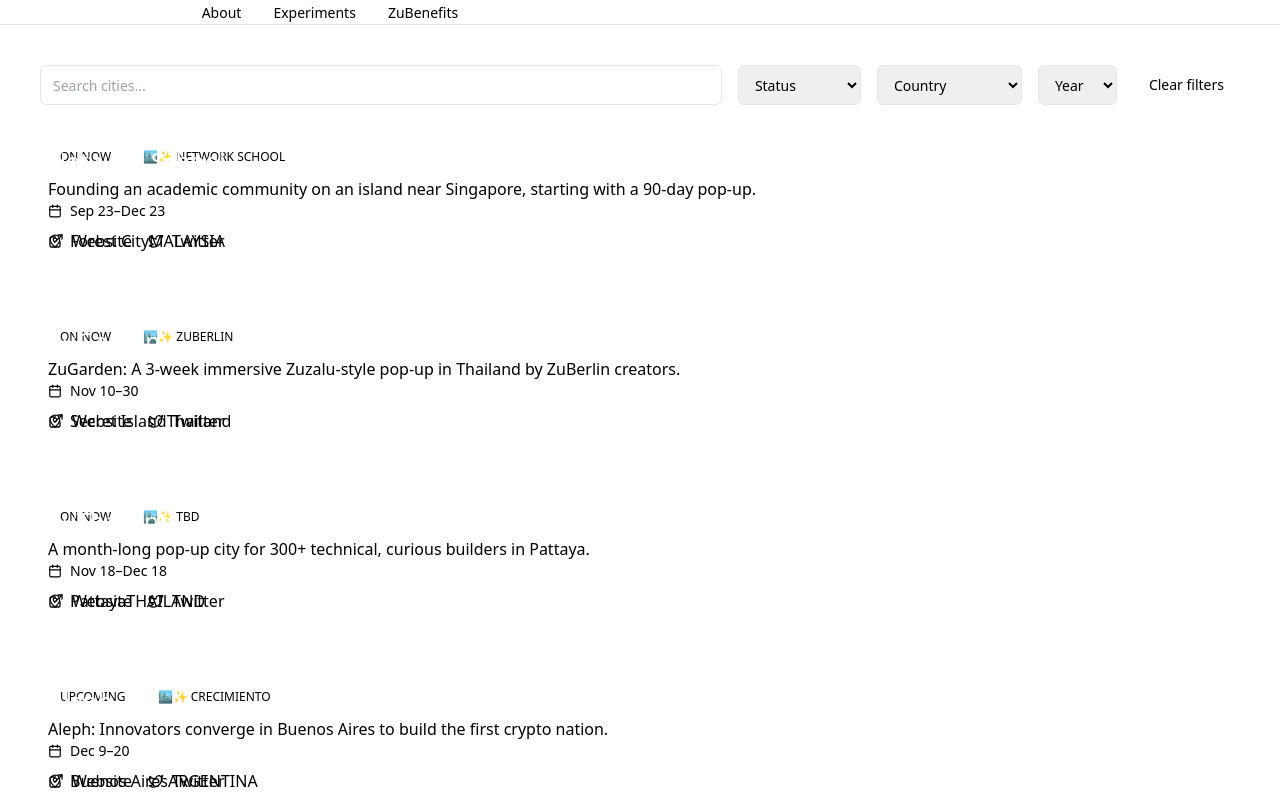
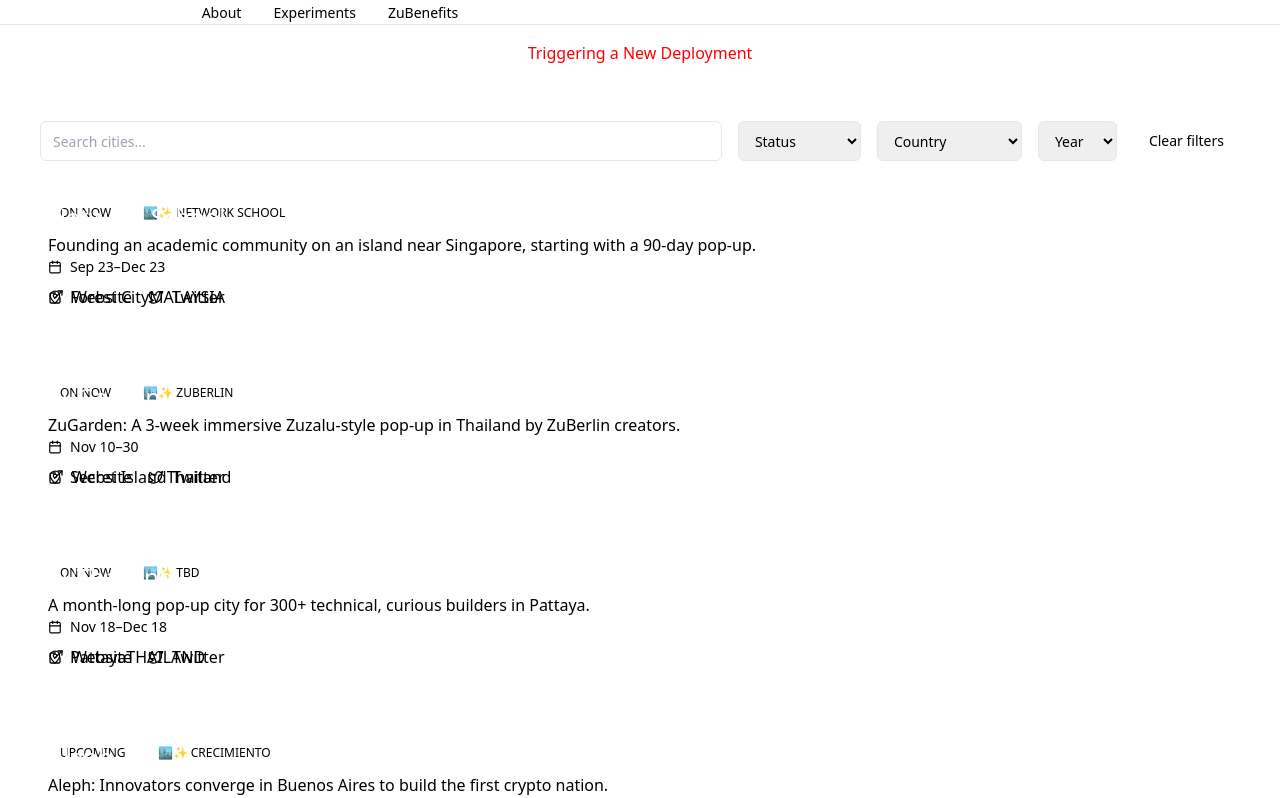
Before and after one commit to tropicalchancer/netsos, a React (Vite) app in the folder client/: page / in a window 1280 px wide. Shown: the top 798 px of the page. Built offline with nearby package versions, Linux system fonts and the light colour scheme.

Commit message:
Force new deployment with visible change

```diff
--- a/client/src/App.tsx
+++ b/client/src/App.tsx
@@ -13,6 +13,12 @@ function App() {
     <ErrorBoundary>
       <div className="min-h-screen bg-zinc-900">
         <Navigation />
+
+        {/* Temporary change for deployment trigger, remove after deployment */}
+        <h1 style={{ color: 'red', textAlign: 'center', margin: '1rem 0' }}>
+          Triggering a New Deployment
+        </h1>
+
         <Switch>
           <Route
             path="/"
```
